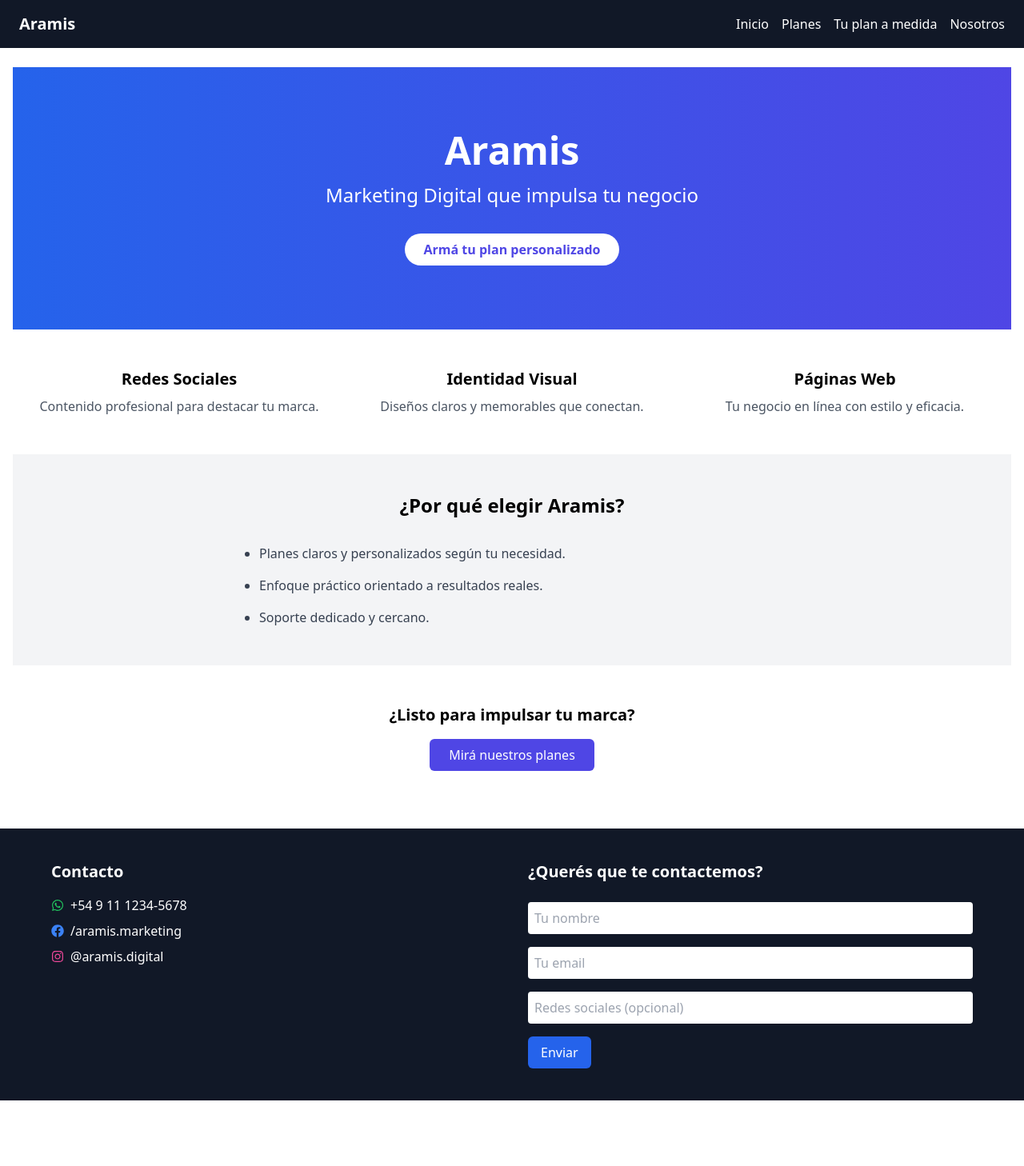
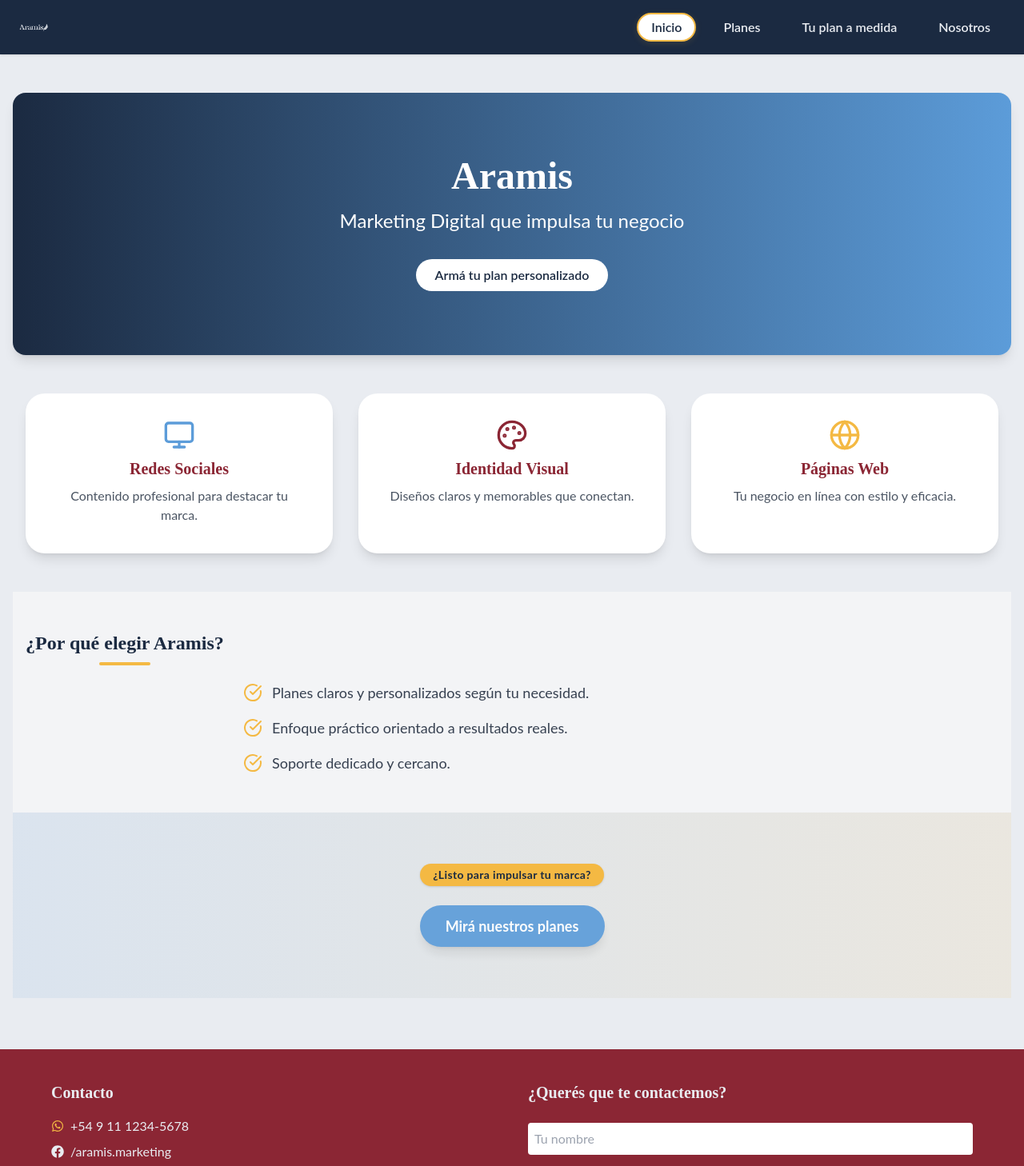
Before and after one commit to Maiguelon/Aramis-Web, a Next.js app: page / in a window 1280 px wide. Shown: the top 1458 px of the page at 80% size. Before the commit the page ends 1376 px from the top, so only its background shows below. Built offline with nearby package versions, Linux system fonts and the light colour scheme.

Commit message:
started touching design and animations

```diff
--- a/components/footer.jsx
+++ b/components/footer.jsx
@@ -1,3 +1,4 @@
+// components/Footer.jsx
 import { useState } from "react";
 import { FaWhatsapp, FaFacebook, FaInstagram } from "react-icons/fa";
 
@@ -6,16 +7,13 @@ export default function Footer() {
 
   const handleSubmit = async (e) => {
     e.preventDefault();
-
     const form = e.target;
     const data = new FormData(form);
 
     const response = await fetch(form.action, {
       method: "POST",
       body: data,
-      headers: {
-        Accept: "application/json",
-      },
+      headers: { Accept: "application/json" },
     });
 
     if (response.ok) {
@@ -26,21 +24,21 @@ export default function Footer() {
   };
 
   return (
-    <footer className="bg-gray-900 text-white px-6 py-10">
+    <footer className="bg-secondary text-bg-light px-6 py-10 mt-10">
       <div className="max-w-6xl mx-auto grid md:grid-cols-2 gap-10">
         {/* Contacto */}
         <div>
           <h2 className="text-xl font-bold mb-4">Contacto</h2>
           <p className="mb-2 flex items-center gap-2">
-            <FaWhatsapp className="text-green-500" />
+            <FaWhatsapp className="text-accent-yellow" />
             +54 9 11 1234-5678
           </p>
           <p className="mb-2 flex items-center gap-2">
-            <FaFacebook className="text-blue-500" />
+            <FaFacebook className="text-bg-light" />
             /aramis.marketing
           </p>
           <p className="mb-2 flex items-center gap-2">
-            <FaInstagram className="text-pink-500" />
+            <FaInstagram className="text-accent-yellow" />
             @aramis.digital
           </p>
         </div>
@@ -53,37 +51,35 @@ export default function Footer() {
           className="space-y-4"
         >
           <h2 className="text-xl font-bold mb-2">¿Querés que te contactemos?</h2>
-
           <input
             type="text"
             name="nombre"
             required
             placeholder="Tu nombre"
-            className="w-full p-2 rounded text-black"
+            className="w-full p-2 rounded text-primary"
           />
           <input
             type="email"
             name="email"
             required
             placeholder="Tu email"
-            className="w-full p-2 rounded text-black"
+            className="w-full p-2 rounded text-primary"
           />
           <input
             type="text"
             name="redes"
             placeholder="Redes sociales (opcional)"
-            className="w-full p-2 rounded text-black"
+            className="w-full p-2 rounded text-primary"
           />
 
           <button
             type="submit"
-            className="bg-blue-600 hover:bg-blue-700 text-white px-4 py-2 rounded-md"
+            className="bg-accent-yellow hover:bg-bg-light text-primary px-4 py-2 rounded-md font-semibold transition"
           >
             Enviar
           </button>
-
           {enviado && (
-            <div className="mt-4 bg-green-500 text-white p-2 rounded-md">
+            <div className="mt-4 bg-green-500 text-bg-light p-2 rounded-md">
               ¡Gracias! Te vamos a contactar pronto.
             </div>
           )}
--- a/components/header.jsx
+++ b/components/header.jsx
@@ -1,16 +1,100 @@
 import Link from 'next/link';
+import Image from 'next/image';
+import { usePathname } from 'next/navigation'; // Next.js 13+
+import { useState } from 'react';
+
+// Configuración de los links del nav
+const navLinks = [
+  { label: "Inicio", href: "/" },
+  { label: "Planes", href: "/planes" },
+  { label: "Tu plan a medida", href: "/plan_personalizado" },
+  { label: "Nosotros", href: "/acerca_de" },
+];
 
 export default function Header() {
+  const [open, setOpen] = useState(false);
+  const pathname = usePathname();
+
   return (
-    <header className="bg-gray-900 text-white px-6 py-4 flex justify-between items-center">
-      <div className="text-xl font-bold">Aramis</div>
-      <nav className="flex space-x-4">
-        <Link href="/">Inicio</Link>
-        <Link href="/planes">Planes</Link>
-        <Link href="/plan_personalizado">Tu plan a medida</Link>
-        {/* <Link href="/casos_exito">Casos de Éxito</Link> */}
-        <Link href="/acerca_de">Nosotros</Link>
-      </nav>
+    <header className="bg-primary text-bg-light px-6 py-4 shadow relative z-20">
+      <div className="max-w-7xl mx-auto flex justify-between items-center">
+        {/* Logo */}
+        <Link href="/" className="flex items-center gap-2">
+          <Image
+            src="/img/logoAramis.png"
+            alt="Aramis Logo"
+            width={36}
+            height={36}
+            className="rounded-full"
+          />
+        </Link>
+
+        {/* Nav Desktop */}
+        <nav className="hidden md:flex space-x-4">
+          {navLinks.map(({ label, href }) => {
+            const isActive = pathname === href;
+            return (
+              <Link
+                key={href}
+                href={href}
+                className={`
+                  px-4 py-1 rounded-full font-semibold transition-all border-2
+                  ${isActive
+                    ? 'bg-white text-primary border-accent-yellow shadow-sm'
+                    : 'bg-transparent text-bg-light border-transparent'
+                  }
+                  hover:bg-accent-yellow hover:text-primary focus:outline-none focus:ring-2 focus:ring-accent-yellow
+                `}
+                style={{
+                  boxShadow: isActive ? '0 2px 8px 0 #f4b94322' : 'none'
+                }}
+              >
+                {label}
+              </Link>
+            );
+          })}
+        </nav>
+
+        {/* Menú Hamburguesa Mobile */}
+        <button
+          className="md:hidden p-2 rounded focus:outline-none focus:ring-2 focus:ring-accent-yellow"
+          onClick={() => setOpen(!open)}
+          aria-label="Abrir menú"
+        >
+          <span className="block w-6 h-0.5 bg-bg-light mb-1"></span>
+          <span className="block w-6 h-0.5 bg-bg-light mb-1"></span>
+          <span className="block w-6 h-0.5 bg-bg-light"></span>
+        </button>
+
+        {/* Mobile Menu (Overlay) */}
+        {open && (
+          <nav className="absolute top-full right-4 mt-2 bg-primary rounded-xl shadow-md flex flex-col items-end p-4 gap-2 md:hidden border border-bg-light z-30">
+            {navLinks.map(({ label, href }) => {
+              const isActive = pathname === href;
+              return (
+                <Link
+                  key={href}
+                  href={href}
+                  className={`
+                    w-full px-4 py-2 rounded-full font-semibold border-2
+                    ${isActive
+                      ? 'bg-white text-primary border-accent-yellow shadow-sm'
+                      : 'bg-transparent text-bg-light border-transparent'
+                    }
+                    hover:bg-accent-yellow hover:text-primary transition
+                  `}
+                  style={{
+                    boxShadow: isActive ? '0 2px 8px 0 #f4b94322' : 'none'
+                  }}
+                  onClick={() => setOpen(false)}
+                >
+                  {label}
+                </Link>
+              );
+            })}
+          </nav>
+        )}
+      </div>
     </header>
   );
 }
--- a/package.json
+++ b/package.json
@@ -21,6 +21,8 @@
   },
   "homepage": "https://github.com/Maiguelon/Aramis-Web#readme",
   "dependencies": {
+    "framer-motion": "^12.23.0",
+    "lucide-react": "^0.525.0",
     "next": "^15.3.3",
     "react": "^19.1.0",
     "react-dom": "^19.1.0",
--- a/pages/index.jsx
+++ b/pages/index.jsx
@@ -1,59 +1,123 @@
-// pages/index.jsx
 import Header from '../components/Header';
 import Footer from '../components/Footer';
 import Link from 'next/link';
+import { motion } from "framer-motion";
+import { Monitor, Palette, Globe } from 'lucide-react';
+import { CheckCircle } from 'lucide-react';
 
 export default function Home() {
+  // 1. Acá van las constantes y helpers
+  const servicios = [
+    {
+      titulo: "Redes Sociales",
+      desc: "Contenido profesional para destacar tu marca.",
+      icon: "Monitor",
+    },
+    {
+      titulo: "Identidad Visual",
+      desc: "Diseños claros y memorables que conectan.",
+      icon: "Palette",
+    },
+    {
+      titulo: "Páginas Web",
+      desc: "Tu negocio en línea con estilo y eficacia.",
+      icon: "Globe",
+    },
+  ];
+
+  function getIcon(nombre) {
+    const size = 40;
+    if (nombre === "Monitor") return <Monitor size={size} className="text-accent-blue mb-2" />;
+    if (nombre === "Palette") return <Palette size={size} className="text-secondary mb-2" />;
+    if (nombre === "Globe") return <Globe size={size} className="text-accent-yellow mb-2" />;
+    return null;
+  }
+
+  // 2. Acá va el return (el JSX):
   return (
     <div className="flex flex-col min-h-screen">
 
       {/* Hero principal */}
-      <section className="bg-gradient-to-r from-blue-600 to-indigo-600 text-white py-20 text-center">
-        <h1 className="text-4xl md:text-5xl font-bold mb-4">Aramis</h1>
-        <p className="text-xl md:text-2xl mb-8">Marketing Digital que impulsa tu negocio</p>
+      <section className="container mx-auto px-4 py-20 rounded-2xl shadow-lg bg-gradient-to-r from-primary to-accent-blue text-white text-center mt-6">
+        <h1 className="text-4xl md:text-5xl font-bold mb-4 font-serif">Aramis</h1>
+        <p className="text-xl md:text-2xl mb-8 font-sans">Marketing Digital que impulsa tu negocio</p>
         <Link href="/plan_personalizado">
-          <button className="bg-white text-indigo-600 font-semibold px-6 py-2 rounded-full hover:bg-gray-100">
+          <button className="bg-white text-primary font-semibold px-6 py-2 rounded-full hover:bg-bg-light transition">
             Armá tu plan personalizado
           </button>
         </Link>
       </section>
 
-      {/* Breve presentación de servicios */}
+      {/* Bloques animados de servicios */}
       <section className="container mx-auto px-4 py-12 grid md:grid-cols-3 gap-8 text-center">
-        <div>
-          <h3 className="text-xl font-semibold mb-2">Redes Sociales</h3>
-          <p className="text-gray-600">Contenido profesional para destacar tu marca.</p>
-        </div>
-        <div>
-          <h3 className="text-xl font-semibold mb-2">Identidad Visual</h3>
-          <p className="text-gray-600">Diseños claros y memorables que conectan.</p>
-        </div>
-        <div>
-          <h3 className="text-xl font-semibold mb-2">Páginas Web</h3>
-          <p className="text-gray-600">Tu negocio en línea con estilo y eficacia.</p>
-        </div>
+        {servicios.map((serv, idx) => (
+          <motion.div
+            key={serv.titulo}
+            initial={{ opacity: 0, y: 40 }}
+            whileInView={{ opacity: 1, y: 0 }}
+            transition={{ delay: idx * 0.1 + 0.2, duration: 0.6, type: "spring" }}
+            viewport={{ once: true }}
+            className="bg-white rounded-3xl shadow-lg p-8 flex flex-col items-center
+              border-b-4
+              hover:-translate-y-2 hover:scale-105 hover:shadow-2xl transition-all duration-300
+              hover:border-accent-yellow
+              border-transparent"
+          >
+            {getIcon(serv.icon)}
+            <h3 className="text-xl font-bold mb-2 text-secondary">{serv.titulo}</h3>
+            <p className="text-gray-600">{serv.desc}</p>
+          </motion.div>
+        ))}
       </section>
 
       {/* ¿Por qué elegirnos? */}
-      <section className="bg-gray-100 py-12">
+      <section className="relative bg-gray-100 py-12">
         <div className="container mx-auto px-4">
-          <h2 className="text-2xl font-bold text-center mb-8">¿Por qué elegir Aramis?</h2>
-          <ul className="max-w-2xl mx-auto space-y-4 text-gray-700 list-disc pl-5">
-            <li>Planes claros y personalizados según tu necesidad.</li>
-            <li>Enfoque práctico orientado a resultados reales.</li>
-            <li>Soporte dedicado y cercano.</li>
+          <h2 className="text-2xl font-bold text-center mb-8 relative inline-block">
+            ¿Por qué elegir Aramis?
+            <span className="block h-1 w-16 bg-accent-yellow rounded-full absolute left-1/2 -translate-x-1/2 mt-2"></span>
+          </h2>
+          <ul className="max-w-2xl mx-auto space-y-4 text-gray-700 list-none pl-0 text-left">
+            {[
+              "Planes claros y personalizados según tu necesidad.",
+              "Enfoque práctico orientado a resultados reales.",
+              "Soporte dedicado y cercano."
+            ].map((txt, idx) => (
+              <motion.li
+                key={idx}
+                initial={{ opacity: 0, x: -40 }}
+                whileInView={{ opacity: 1, x: 0 }}
+                transition={{ delay: idx * 0.13 + 0.3, duration: 0.5 }}
+                viewport={{ once: true }}
+                className="flex items-center gap-3 text-lg"
+              >
+                <CheckCircle className="text-accent-yellow" size={24} />
+                <span>{txt}</span>
+              </motion.li>
+            ))}
           </ul>
         </div>
       </section>
 
       {/* CTA final */}
-      <section className="py-12 text-center">
-        <h3 className="text-xl font-semibold mb-4">¿Listo para impulsar tu marca?</h3>
-        <Link href="/planes">
-          <button className="bg-indigo-600 text-white px-6 py-2 rounded-md hover:bg-indigo-700">
-            Mirá nuestros planes
-          </button>
-        </Link>
+      <section className="py-16 bg-gradient-to-r from-accent-blue/10 to-accent-yellow/10 text-center">
+        <motion.div
+          initial={{ opacity: 0, scale: 0.98 }}
+          whileInView={{ opacity: 1, scale: 1 }}
+          transition={{ duration: 0.7, delay: 0.25, type: "spring" }}
+          viewport={{ once: true }}
+          className="inline-block"
+        >
+          <div className="mb-3 inline-block bg-accent-yellow text-primary px-4 py-1 rounded-full font-bold text-sm tracking-wide shadow">
+            ¿Listo para impulsar tu marca?
+          </div>
+          <br />
+          <Link href="/planes">
+            <button className="mt-3 bg-accent-blue text-white text-lg px-8 py-3 rounded-full font-bold shadow-lg hover:bg-accent-yellow hover:text-primary transition-all duration-200 focus:outline-none focus:ring-2 focus:ring-accent-yellow animate-pulse hover:animate-none">
+              Mirá nuestros planes
+            </button>
+          </Link>
+        </motion.div>
       </section>
     </div>
   );
--- a/style/globals.css
+++ b/style/globals.css
@@ -1,3 +1,18 @@
 @tailwind base;
 @tailwind components;
 @tailwind utilities;
+
+@import url('https://fonts.googleapis.com/css2?family=DM+Serif+Display:wght@400;700&family=Lato:wght@400;700&display=swap');
+
+body {
+  @apply font-sans bg-bg-light text-primary;
+  font-family: 'Lato', sans-serif;
+  background-color: #e9ecf1;
+  color: #1b2a41;
+}
+
+/* Títulos: solo font-family, el color lo podés dejar en tailwind */
+h1, h2, h3, h4, .font-serif, .titulo, .hero-title {
+  font-family: 'DM Serif Display', serif;
+  /* color: #1b2a41; // solo si querés que siempre sea azul oscuro */
+}
--- a/tailwind.config.js
+++ b/tailwind.config.js
@@ -1,10 +1,24 @@
 /** @type {import('tailwindcss').Config} */
 module.exports = {
-  content: [  "./pages/**/*.{js,ts,jsx,tsx}",
-  "./components/**/*.{js,ts,jsx,tsx}",
-  "./style/**/*.css"],
+  content: [
+    "./pages/**/*.{js,ts,jsx,tsx}",
+    "./components/**/*.{js,ts,jsx,tsx}",
+    "./style/**/*.css"
+  ],
   theme: {
-    extend: {},
+    extend: {
+      colors: {
+        primary: "#1b2a41",      // Azul oscuro
+        secondary: "#8b2634",    // Rojo intenso
+        "accent-yellow": "#f4b943", // Amarillo acento
+        "accent-blue": "#5c9cd9",   // Azul claro
+        "bg-light": "#e9ecf1",      // Casi blanco (fondo)
+      },
+      fontFamily: {
+        serif: ['DM Serif Display', 'serif'],
+        sans: ['Lato', 'sans-serif'],
+      }
+    },
   },
   plugins: [],
 }
```
Also changed, not shown: public/img/logoAramis.png (added), 1 other file (tests, documents, lock files or other folders).
